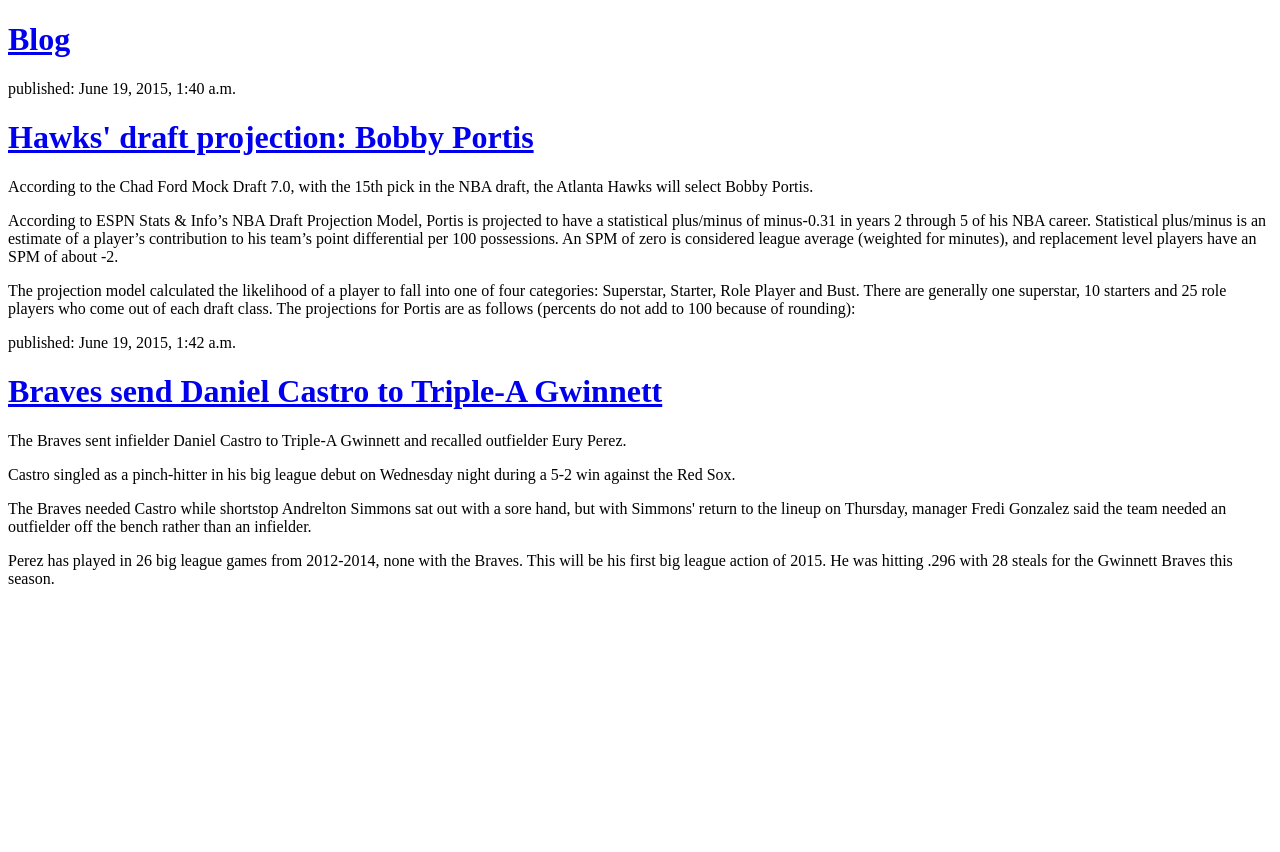
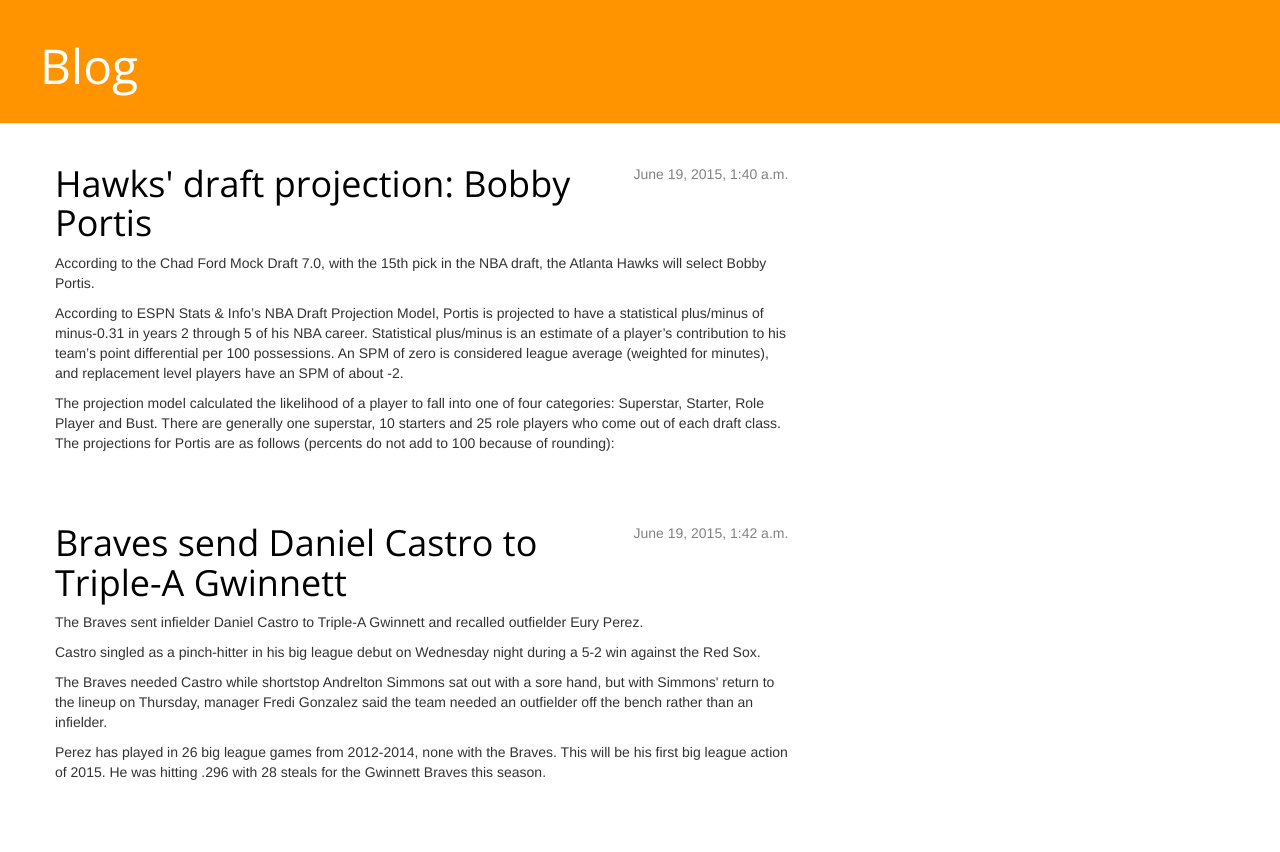
Before and after one commit to con9con/django-girls, a Django app: page / in a window 1280 px wide. Before the commit the page ends 584 px from the top, so only its background shows below. Run offline with Django 3.2, Linux system fonts and the light colour scheme; data comes from the database, SQL or seed files in the repository; some libraries are stand-ins or nearby versions.

Commit message:
Added Bootstrap and css

```diff
--- /dev/null
+++ b/blog/static/css/blog.css
@@ -0,0 +1,48 @@
+.page-header {
+    background-color: #ff9400;
+    margin-top: 0;
+    padding: 20px 20px 20px 40px;
+}
+
+.page-header h1, .page-header h1 a, .page-header h1 a:visited, .page-header h1 a:active {
+    color: #ffffff;
+    font-size: 36pt;
+    text-decoration: none;
+}
+
+.content {
+    margin-left: 40px;
+    padding-right: 40px;
+}
+
+h1, h2, h3, h4 {
+    font-family: 'Open Sans', sans-serif;
+}
+
+.date {
+    float: right;
+    color: #828282;
+}
+
+.save {
+    float: right;
+}
+
+.post-form textarea, .post-form input {
+    width: 100%;
+}
+
+.top-menu, .top-menu:hover, .top-menu:visited {
+    color: #ffffff;
+    float: right;
+    font-size: 26pt;
+    margin-right: 20px;
+}
+
+.post {
+    margin-bottom: 70px;
+}
+
+.post h1 a, .post h1 a:visited {
+    color: #000000;
+}
--- a/blog/templates/blog/post_list.html
+++ b/blog/templates/blog/post_list.html
@@ -1,21 +1,34 @@
 <!DOCTYPE html>
+{% load staticfiles %}
 <html>
     <head>
         <meta charset="utf-8">
         <title>Icon Media</title>
+        <link href='http://fonts.googleapis.com/css?family=Open+Sans' rel='stylesheet' type='text/css'>
+        <link rel="stylesheet" href="//maxcdn.bootstrapcdn.com/bootstrap/3.2.0/css/bootstrap.min.css">
+        <link rel="stylesheet" href="//maxcdn.bootstrapcdn.com/bootstrap/3.2.0/css/bootstrap-theme.min.css">
+        <link rel="stylesheet" href="{% static "css/blog.css" %}">
     </head>
     <body>
-        <div class="">
+        <div class="page-header">
             <h1><a href="#">Blog</a></h1>
         </div>
 
-        {% for post in posts %}
-            <div class="">
-                <p>published: {{ post.published_date }}</p>
-                <h1><a href="#">{{ post.title }}</a></h1>
-                <p>{{ post.text|linebreaks }}</p>
+        <div class="content container">
+            <div class="row">
+                <div class="col-md-8">
+                    {% for post in posts %}
+                        <div class="post">
+                            <div class="date">
+                                {{ post.published_date }}
+                            </div>
+                            <h1><a href="">{{ post.title }}</a></h1>
+                            <p>{{ post.text|linebreaks }}</p>
+                        </div>
+                    {% endfor %}
+                </div>
             </div>
-        {% endfor %}
+        </div>
 
     </body>
 </html>
```
